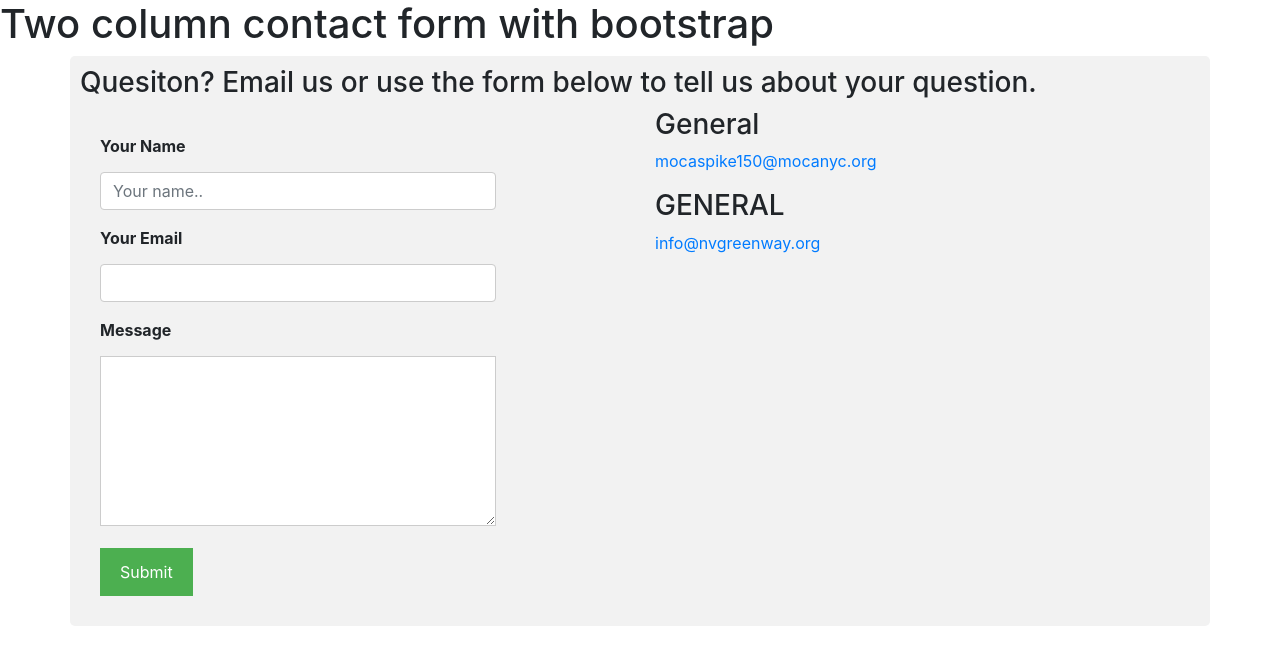
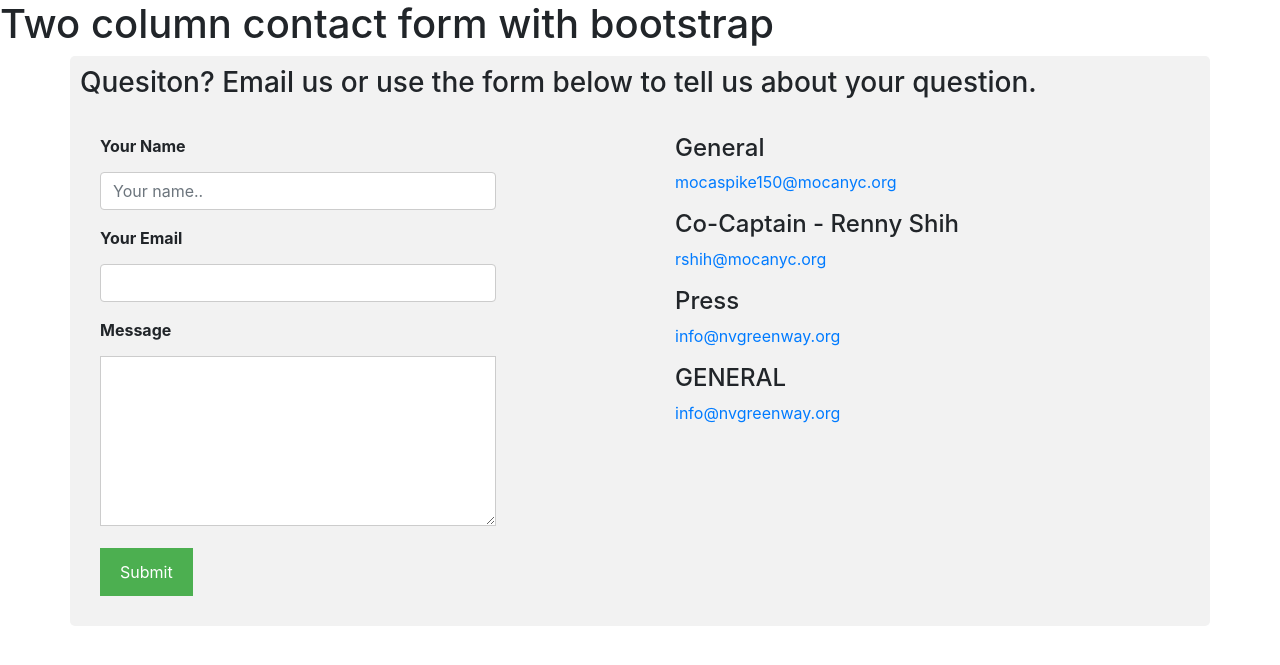
Before and after one commit to mocaspike150/Front-End-Coding, a Jekyll site: the page built from html/contact_us/two-column-contact-form-with-bootstrap.md, in a window 1280 px wide. Shown: the top 665 px of the page. Built offline with Jekyll 4.4.1, drawn with Linux system fonts in a browser that asks for light colours.

Commit message:
Update two-column-contact-form-with-bootstrap.html

```diff
--- a/_includes/two-column-contact-form-with-bootstrap.html
+++ b/_includes/two-column-contact-form-with-bootstrap.html
@@ -85,15 +85,18 @@ input[type=submit]:hover {
              		</div>
    	 	</div>
     		<div class="col">
-			<div class="row">
-			     <div class="col">
-				  <h3>General</h3>
-				  <p><a href="mailto:mocaspike150@mocanyc.orgg">mocaspike150@mocanyc.org</a></p>
-			      </div>
-			</div>
-               		<div class="row">
-			     <div class="col">
-				  <h3>GENERAL</h3>
+			<div class="contact">
+			   <div class="column">
+				  <h4>General</h4>
+				  <p><a href="mailto:mocaspike150@mocanyc.org">mocaspike150@mocanyc.org</a></p>
+
+				  <h4>Co-Captain - Renny Shih</h4>
+				  <p><a href="mailto:rshih@mocanyc.org">rshih@mocanyc.org</a></p>
+
+				   <h4>Press</h4>
+				  <p><a href="mailto:info@nvgreenway.org">info@nvgreenway.org</a></p>
+
+				   <h4>GENERAL</h4>
 				  <p><a href="mailto:info@nvgreenway.org">info@nvgreenway.org</a></p>
 			      </div>
 			</div>
```
